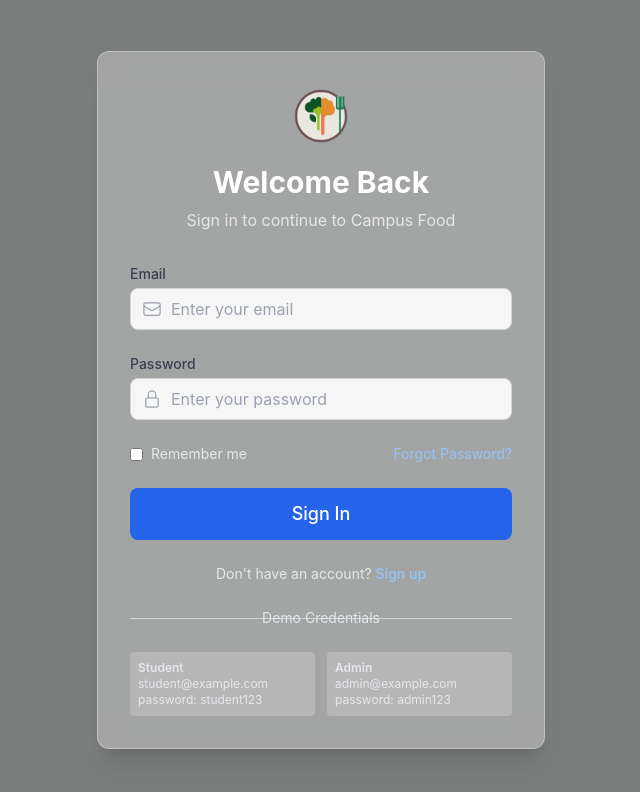
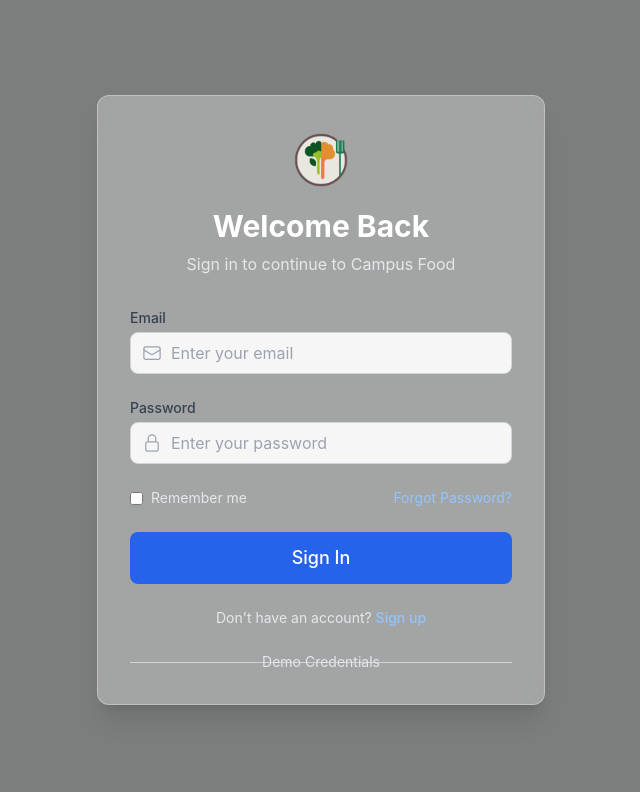
Before and after one commit to sajith-joel/foodie, a React (Vite) app: page /login in a window 1280 px wide. Shown: the top 792 px of the page, without its empty margins (319-959 px from the left). Built offline with nearby package versions, Linux system fonts and the light colour scheme; no server answers.

Commit message:
Initial commit11

```diff
--- a/src/pages/auth/Login.jsx
+++ b/src/pages/auth/Login.jsx
@@ -103,7 +103,7 @@ const Login = () => {
             </div>
           </div>
 
-          <div className="mt-6 grid grid-cols-2 gap-3 text-xs text-gray-200">
+          {/* <div className="mt-6 grid grid-cols-2 gap-3 text-xs text-gray-200">
             <div className="bg-white bg-opacity-20 p-2 rounded">
               <p className="font-semibold">Student</p>
               <p>student@example.com</p>
@@ -114,7 +114,7 @@ const Login = () => {
               <p>admin@example.com</p>
               <p>password: admin123</p>
             </div>
-          </div>
+          </div> */}
         </div>
       </GlassCard>
     </div>
```
